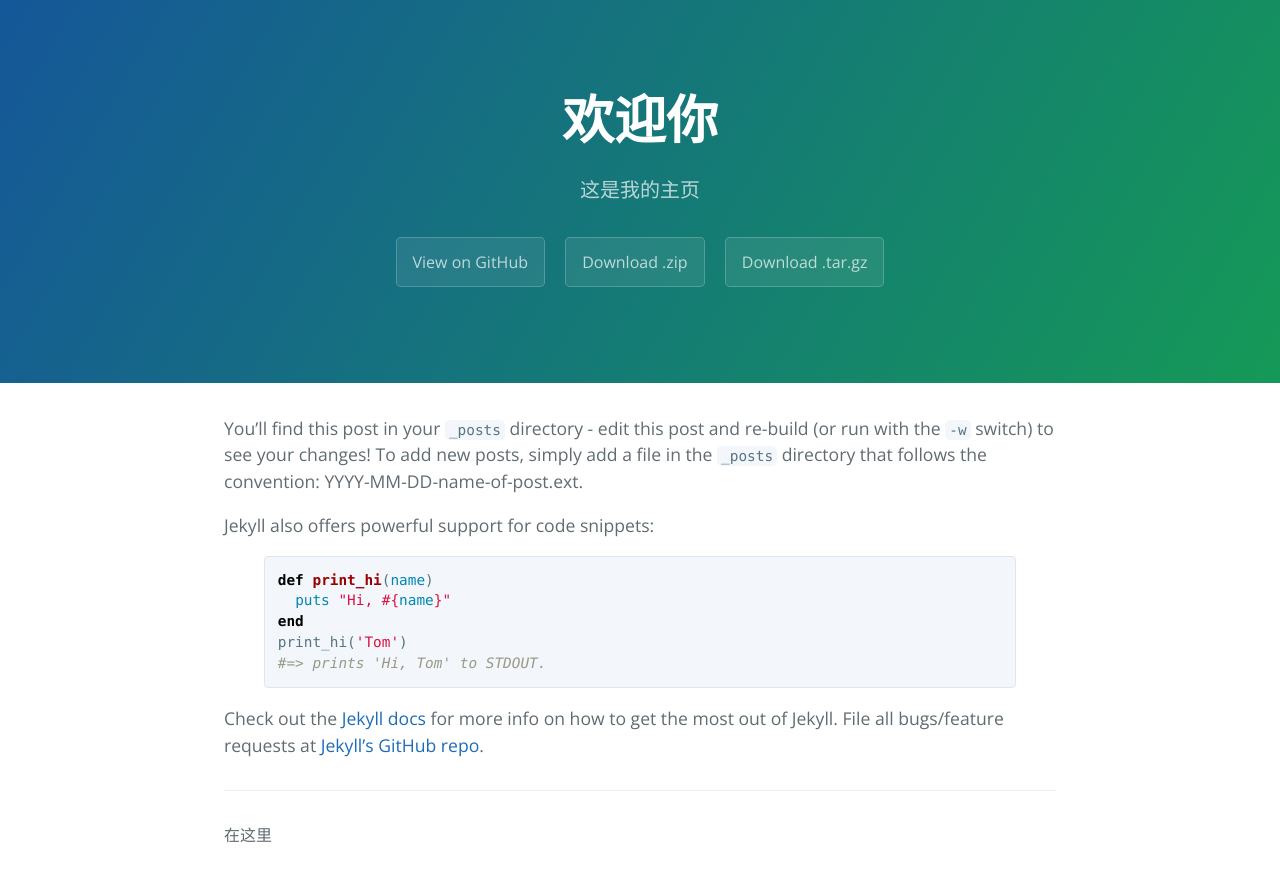
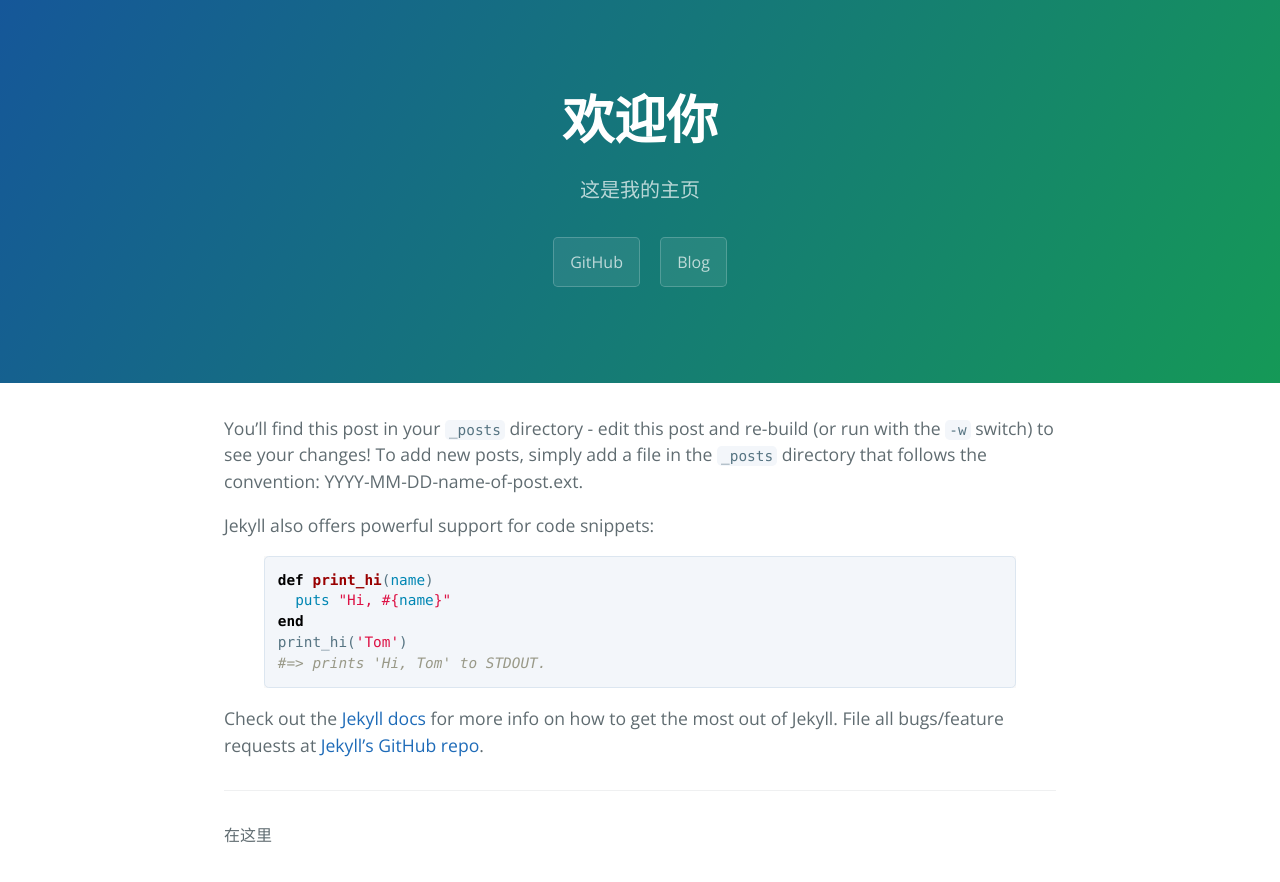
Before and after one commit to xiaoshaliwu/xiaoshaliwuindex, a Jekyll site: the page built from _posts/2016-02-12-sample-content.markdown, in a window 1280 px wide. Shown: the top 882 px of the page. Built offline with Jekyll 4.4.1, drawn with Linux system fonts in a browser that asks for light colours.

Commit message:
Update page-header.html

```diff
--- a/_includes/page-header.html
+++ b/_includes/page-header.html
@@ -1,7 +1,6 @@
 <section class="page-header">
   <h1 class="project-name">{{ site.title }}</h1>
   <h2 class="project-tagline">{{ site.tagline }}</h2>
-  <a href="#" class="btn">View on GitHub</a>
-  <a href="#" class="btn">Download .zip</a>
-  <a href="#" class="btn">Download .tar.gz</a>
+  <a href="#" class="btn">GitHub</a>
+  <a href="https://blog.xiaoshaliwu.tk" class="btn">Blog</a>
 </section>
```
